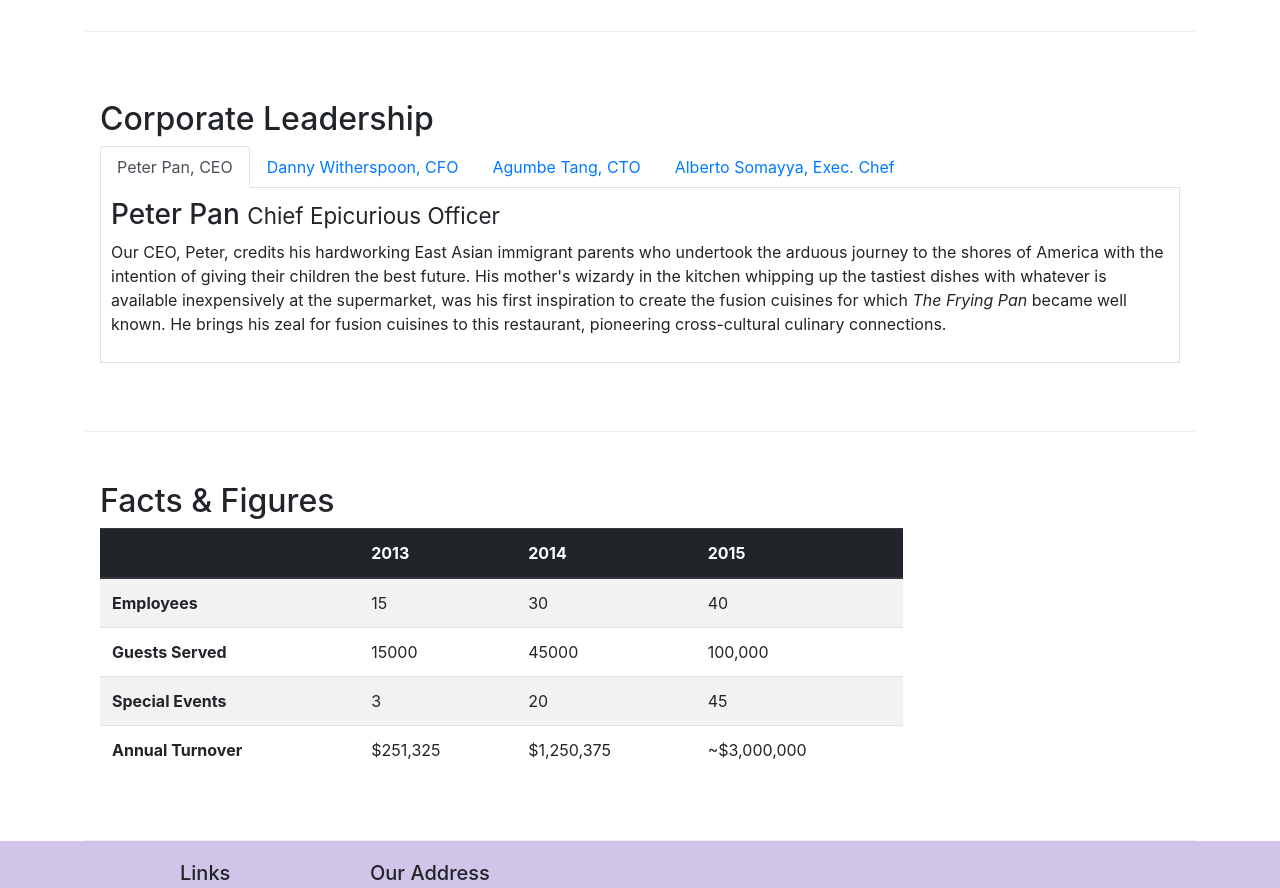
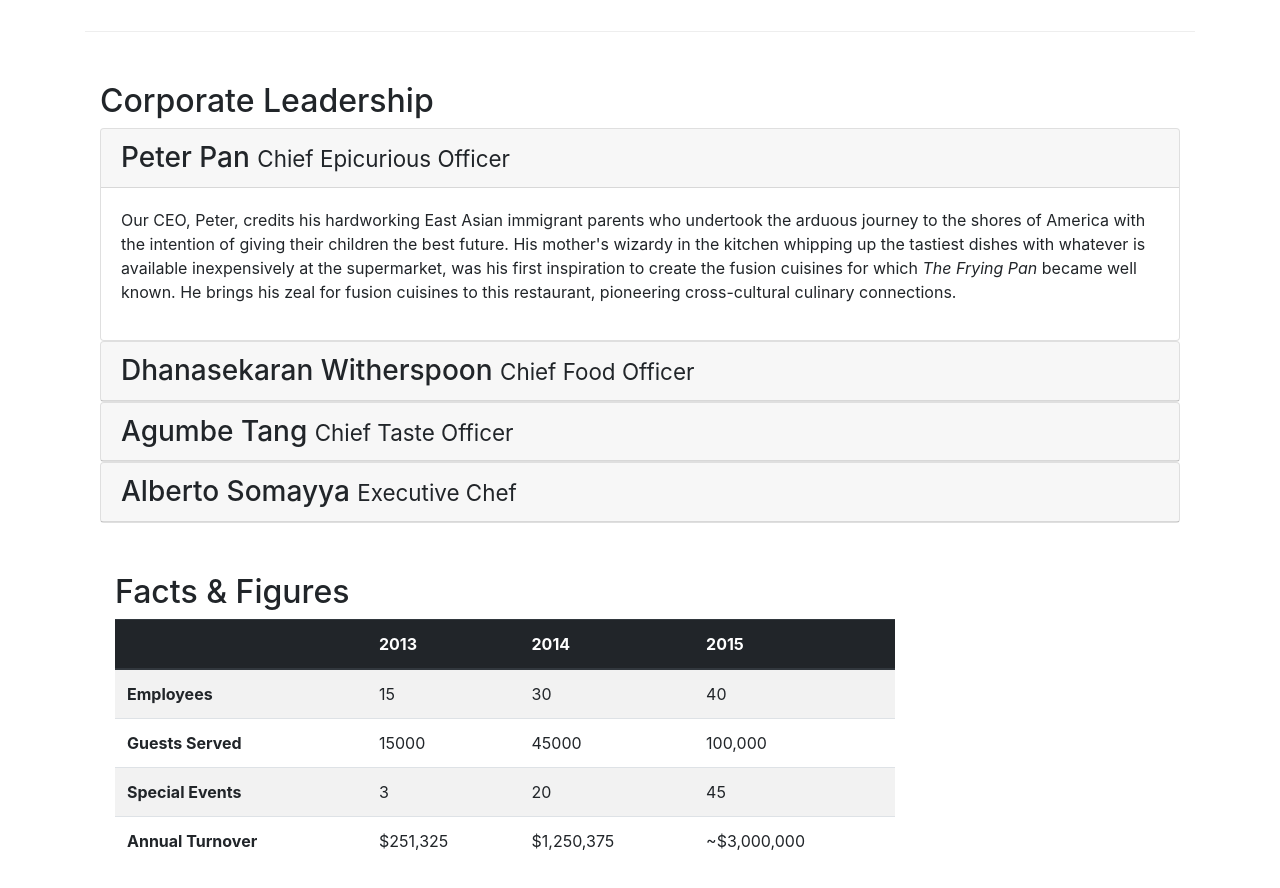
Before and after one commit to aaronvanzyl/fsw-bootstrap, a website: page aboutus.html in a window 1280 px wide. Shown: the part 940-1828 px from the top of the page. Drawn offline with nearby package versions, Linux system fonts and the light colour scheme.

Commit message:
Replace corporate tabs with accordion

```diff
--- a/aboutus.html
+++ b/aboutus.html
@@ -109,64 +109,100 @@
         <div class="row row-content align-items-center">
             <div class="col-12">
                 <h2>Corporate Leadership</h2>
-                <ul class="nav nav-tabs">
-                    <li class="nav-item">
-                        <a class="nav-link active" href="#peter" role="tab" data-toggle="tab">Peter Pan, CEO</a>
-                    </li>
-                    <li class="nav-item">
-                        <a class="nav-link" href="#danny" role="tab" data-toggle="tab">Danny Witherspoon, CFO</a>
-                    </li>
-                    <li class="nav-item">
-                        <a class="nav-link" href="#agumbe" role="tab" data-toggle="tab">Agumbe Tang, CTO</a>
-                    </li>
-                    <li class="nav-item">
-                        <a class="nav-link" href="#alberto" role="tab" data-toggle="tab">Alberto Somayya, Exec. Chef</a>
-                    </li>
-                </ul>
-                <div class="tab-content">
-                    <div class="tab-pane fade show active" role="tabpanel" id="peter">
-                        <h3>Peter Pan <small>Chief Epicurious Officer</small></h3>
-                        <p class="d-none d-sm-block">Our CEO, Peter, credits his hardworking East Asian immigrant
+                <div id="accordion">
+                    <div class="card">
+                        <div class="card-header" role="tab" id="peterhead">
+                            <h3 class="mb-0">
+                                <a data-toggle="collapse" data-target="#peter">
+                                    Peter Pan <small>Chief Epicurious Officer</small>
+                                </a>
+                            </h3>
+                        </div>
+                        <div class="collapse show" id="peter" data-parent="#accordion">
+                            <div class="card-body">
+                                <p class="d-none d-sm-block">Our CEO, Peter, credits his hardworking East Asian
+                                    immigrant
                                     parents
                                     who
-                            undertook the arduous journey to the shores of America with the intention of giving their
+                                    undertook the arduous journey to the shores of America with the intention of giving
+                                    their
                                     children
-                            the best future. His mother's wizardy in the kitchen whipping up the tastiest dishes with
+                                    the best future. His mother's wizardy in the kitchen whipping up the tastiest dishes
+                                    with
                                     whatever
-                            is available inexpensively at the supermarket, was his first inspiration to create the
+                                    is available inexpensively at the supermarket, was his first inspiration to create
+                                    the
                                     fusion
-                            cuisines for which <em>The Frying Pan</em> became well known. He brings his zeal for fusion
+                                    cuisines for which <em>The Frying Pan</em> became well known. He brings his zeal for
+                                    fusion
                                     cuisines
                                     to this restaurant, pioneering cross-cultural culinary connections.</p>
                             </div>
-                    <div class="tab-pane fade show" role="tabpanel" id="danny">
-                        <h3>Dhanasekaran Witherspoon <small>Chief Food Officer</small></h3>
+                        </div>
+                    </div>
+                    <div class="card">
+                        <div class="card-header" role="tab" id="dannyhead">
+                            <h3 class="mb-0">
+                                <a class="collapsed" data-toggle="collapse" data-target="#danny">
+                                    Dhanasekaran Witherspoon <small>Chief Food Officer</small>
+                                </a>
+                            </h3>
+                        </div>
+                        <div class="collapse" id="danny" data-parent="#accordion">
+                            <div class="card-body">
                                 <p class="d-none d-sm-block">Our CFO, Danny, as he is affectionately referred to by his
                                     colleagues,
-                            comes from a long established family tradition in farming and produce. His experiences
+                                    comes from a long established family tradition in farming and produce. His
+                                    experiences
                                     growing
                                     up on
-                            a farm in the Australian outback gave him great appreciation for varieties of food sources.
+                                    a farm in the Australian outback gave him great appreciation for varieties of food
+                                    sources.
                                     As
                                     he
                                     puts it in his own words, <em>Everything that runs, wins, and everything that stays,
                                         pays!</em>
                                 </p>
                             </div>
-                    <div class="tab-pane fade show" role="tabpanel" id="agumbe">
-                        <h3>Agumbe Tang <small>Chief Taste Officer</small></h3>
-                        <p class="d-none d-sm-block">Blessed with the most discerning gustatory sense, Agumbe, our CTO,
-                            personally ensures that every dish that we serve meets his exacting tastes. Our chefs dread
+                        </div>
+                    </div>
+                    <div class="card">
+                        <div class="card-header" role="tab" id="agumbehead">
+                            <h3 class="mb-0">
+                                <a class="collapsed" data-toggle="collapse" data-target="#agumbe">
+                                    Agumbe Tang <small>Chief Taste Officer</small>
+                                </a>
+                            </h3>
+                        </div>
+                        <div class="collapse" id="agumbe" data-parent="#accordion">
+                            <div class="card-body">
+                                <p class="d-none d-sm-block">Blessed with the most discerning gustatory sense, Agumbe,
+                                    our CTO,
+                                    personally ensures that every dish that we serve meets his exacting tastes. Our
+                                    chefs dread
                                     the
-                            tongue lashing that ensues if their dish does not meet his exacting standards. He lives by
+                                    tongue lashing that ensues if their dish does not meet his exacting standards. He
+                                    lives by
                                     his
                                     motto, <em>You click only if you survive my lick.</em></p>
                             </div>
-                    <div class="tab-pane fade show" role="tabpanel" id="alberto">
-                        <h3>Alberto Somayya <small>Executive Chef</small></h3>
-                        <p class="d-none d-sm-block">Award winning three-star Michelin chef with wide International
+                        </div>
+                    </div>
+                    <div class="card">
+                        <div class="card-header" role="tab" id="albertohead">
+                            <h3 class="mb-0">
+                                <a class="collapsed" data-toggle="collapse" data-target="#alberto">
+                                    Alberto Somayya <small>Executive Chef</small>
+                                </a>
+                            </h3>
+                        </div>
+                        <div class="collapse" id="alberto" data-parent="#accordion">
+                            <div class="card-body">
+                                <p class="d-none d-sm-block">Award winning three-star Michelin chef with wide
+                                    International
                                     experience
-                            having worked closely with whos-who in the culinary world, he specializes in creating
+                                    having worked closely with whos-who in the culinary world, he specializes in
+                                    creating
                                     mouthwatering
                                     Indo-Italian fusion experiences. He says, <em>Put together the cuisines from the two
                                         craziest
@@ -243,15 +279,16 @@
                                 HONG KONG<br>
                                 <i class="fa fa-phone fa-lg"></i> +852 1234 5678<br>
                                 <i class="fa fa-fax fa-lg"></i> +852 8765 4321<br>
-                        <i class="fa fa-envelope fa-lg"></i> <a href="mailto:confusion@food.net">confusion@food.net</a>
+                                <i class="fa fa-envelope fa-lg"></i> <a
+                                    href="mailto:confusion@food.net">confusion@food.net</a>
                             </address>
                         </div>
                         <div class="col-12 col-sm-4 align-self-center">
                             <div class="text-center">
                                 <a class="btn btn-social-icon btn-google" href="http://google.com/+"><i
                                         class="fa fa-google-plus"></i></a>
-                        <a class="btn btn-social-icon btn-facebook" href="http://www.facebook.com/profile.php?id="><i
-                                class="fa fa-facebook"></i></a>
+                                <a class="btn btn-social-icon btn-facebook"
+                                    href="http://www.facebook.com/profile.php?id="><i class="fa fa-facebook"></i></a>
                                 <a class="btn btn-social-icon btn-linkedin" href="http://www.linkedin.com/in/"><i
                                         class="fa fa-linkedin"></i></a>
                                 <a class="btn btn-social-icon btn-twitter" href="http://twitter.com/"><i
```
Lines whose indentation alone changed are shown as unchanged.
